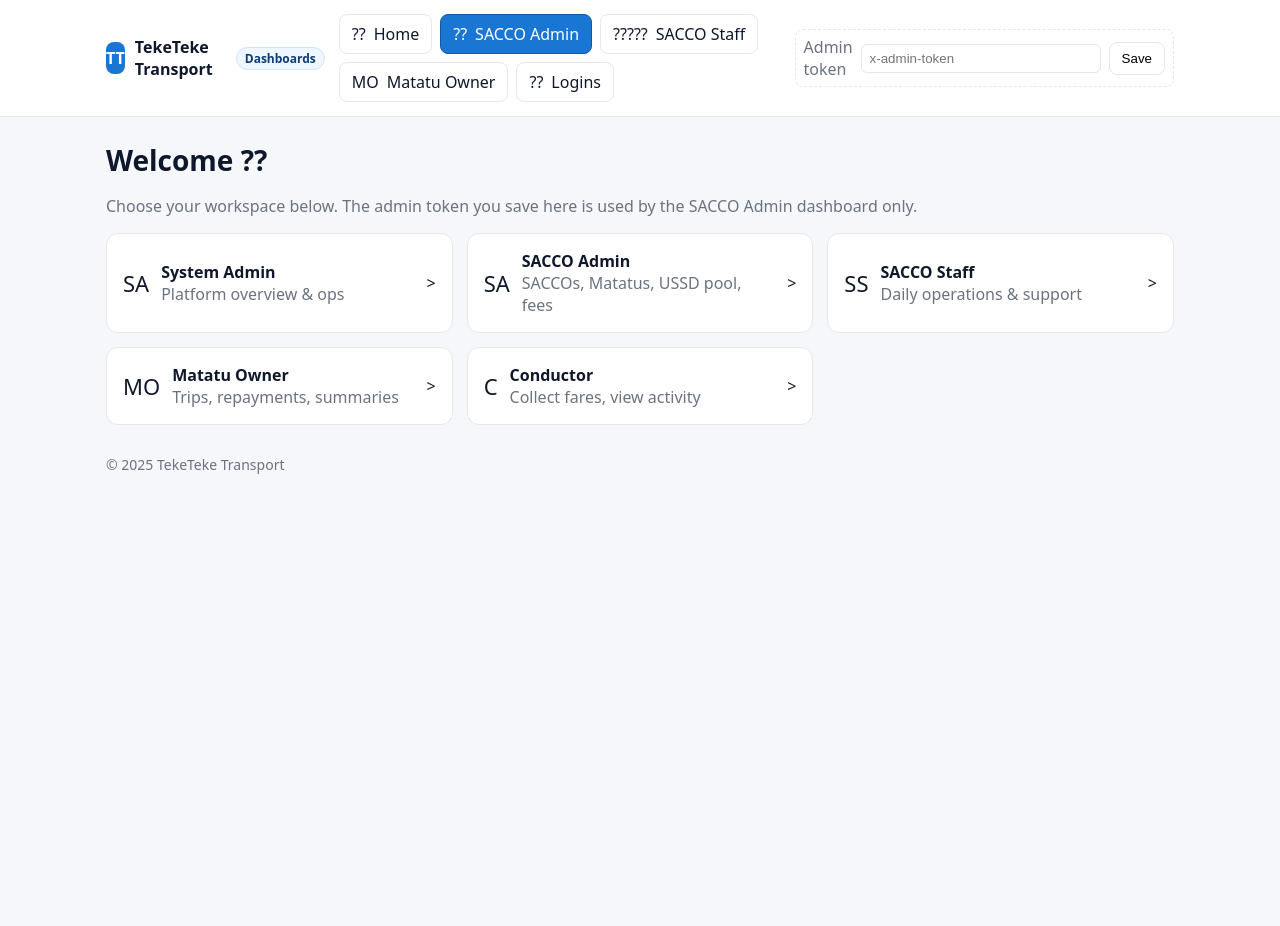
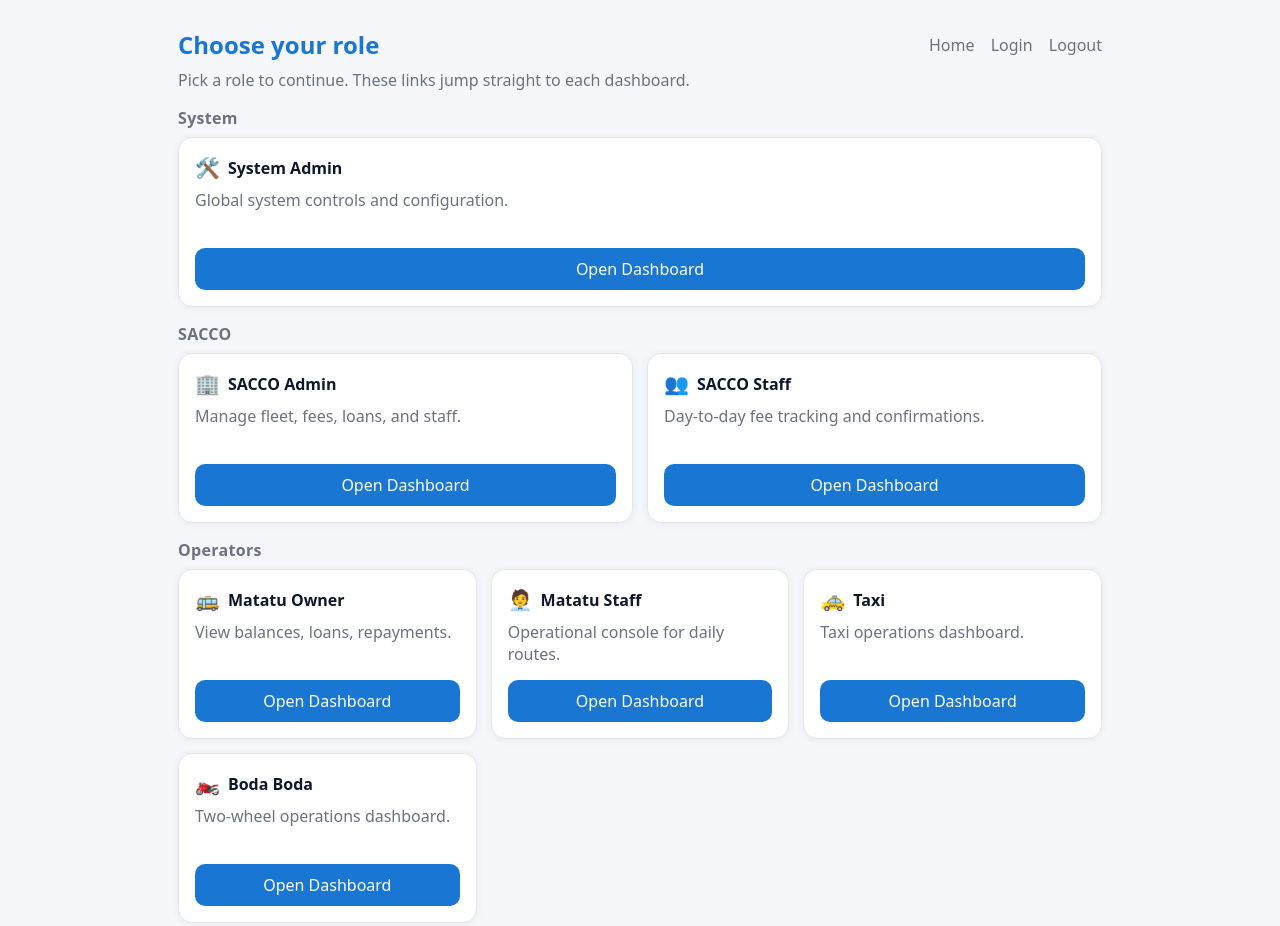
Before and after one commit to kirish34/teketeke_production-, a website: page public/index.html in a window 1280 px wide. Before the commit the page ends 800 px from the top, so only its background shows below. Drawn offline with Linux system fonts and the light colour scheme.

Commit message:
chore: commit latest changes

```diff
--- a/public/index.html
+++ b/public/index.html
@@ -3,120 +3,136 @@
 <head>
   <meta charset="utf-8"/>
   <meta name="viewport" content="width=device-width,initial-scale=1"/>
-  <title>TekeTeke Transport • Dashboards</title>
+  <title>TekeTeke — Choose Role</title>
   <style>
-    :root{--brand:#1976d2;--brand-700:#135ba1;--ink:#0f172a;--bg:#f5f7fb;--panel:#fff;--muted:#6b7280;--border:#e5e7eb}
-    *{box-sizing:border-box} html,body{margin:0;padding:0}
-    body{font-family:system-ui,-apple-system,Segoe UI,Roboto,Arial,Helvetica,sans-serif;background:var(--bg);color:var(--ink)}
-    a{color:inherit;text-decoration:none}
-    .top{position:sticky;top:0;z-index:10;background:var(--panel);border-bottom:1px solid var(--border)}
-    .wrap{max-width:1100px;margin:0 auto;padding:14px 16px;display:flex;gap:14px;align-items:center}
-    .logo{display:flex;align-items:center;gap:10px;font-weight:700}
-    .badge{background:#eef6ff;color:#0b3c74;border:1px solid #cfe3ff;padding:2px 8px;border-radius:999px;font-size:12px}
-    .spacer{flex:1}
-    .nav{display:flex;gap:8px;flex-wrap:wrap}
-    .btn{display:inline-flex;align-items:center;gap:8px;padding:8px 12px;border-radius:8px;border:1px solid var(--border);background:#fff}
-    .btn.primary{background:var(--brand);border-color:var(--brand-700);color:#fff}
-    .btn:hover{filter:brightness(.98)} .btn.primary:hover{background:var(--brand-700)}
-    .adm{display:flex;align-items:center;gap:8px;border:1px dashed var(--border);padding:6px 8px;border-radius:8px}
-    .adm input{border:1px solid var(--border);border-radius:6px;padding:6px 8px;min-width:240px}
-    .hero{max-width:1100px;margin:24px auto 0;padding:0 16px}
-    .title{font-size:28px;margin:10px 0 6px}
-    .muted{color:var(--muted)}
-    .grid{max-width:1100px;margin:16px auto;padding:0 16px;display:grid;grid-template-columns:repeat(3,minmax(0,1fr));gap:14px}
-    @media (max-width:900px){.grid{grid-template-columns:repeat(2,minmax(0,1fr))}}
-    @media (max-width:640px){.grid{grid-template-columns:1fr}}
-    .card{background:var(--panel);border:1px solid var(--border);border-radius:12px;padding:16px;display:flex;gap:12px;align-items:center}
-    .card .ico{font-size:22px} .card .go{margin-left:auto}
-    footer{max-width:1100px;margin:20px auto;padding:10px 16px;color:var(--muted);font-size:14px}
+    :root{
+      --bg:#f5f7fb; --panel:#fff; --brand:#1976d2; --brand-700:#135ba1;
+      --ink:#0f172a; --muted:#6b7280; --border:#e5e7eb; --shadow:0 1px 8px rgba(0,0,0,.06);
+    }
+    *{box-sizing:border-box}
+    html,body{margin:0;padding:0}
+    body{font-family:system-ui,-apple-system,Segoe UI,Roboto,Arial;background:var(--bg);color:var(--ink)}
+    a{color:inherit}
+
+    .wrap{max-width:980px;margin:0 auto;padding:28px}
+    header.top{display:flex;gap:10px;align-items:center;justify-content:space-between;margin-bottom:8px}
+    h1{margin:0;color:var(--brand);font-size:24px}
+    nav a{margin-left:12px;text-decoration:none;color:var(--muted)}
+    nav a:hover{color:var(--brand)}
+
+    .intro{margin:6px 0 14px;color:var(--muted)}
+
+    .section{margin-top:16px}
+    .section h2{font-size:16px;margin:0 0 8px;color:var(--muted);font-weight:600;letter-spacing:.02em}
+
+    .grid{
+      display:grid;
+      grid-template-columns:repeat(auto-fit,minmax(240px,1fr));
+      gap:14px;
+    }
+    .card{
+      background:var(--panel);
+      border:1px solid var(--border);
+      border-radius:14px;
+      padding:16px;
+      box-shadow:var(--shadow);
+      display:flex;flex-direction:column;gap:8px;min-height:170px
+    }
+    .card .title{display:flex;align-items:center;gap:8px}
+    .card .title .icon{font-size:20px}
+    .card h3{margin:0;font-size:16px}
+    .card p{margin:0;color:var(--muted);line-height:1.4;min-height:40px}
+    .btn{
+      margin-top:auto;
+      display:inline-block;
+      padding:10px 14px;
+      border-radius:10px;
+      background:var(--brand);
+      color:#fff;
+      text-decoration:none;
+      text-align:center;
+      outline:none;
+    }
+    .btn:hover{background:var(--brand-700)}
+    .btn:focus{box-shadow:0 0 0 3px rgba(25,118,210,.25)}
+
+    @media (max-width:540px){ nav{display:none} }
   </style>
 </head>
 <body>
+  <div class="wrap">
+    <header class="top">
+      <h1>Choose your role</h1>
+      <nav aria-label="Utility">
+        <a href="/">Home</a>
+        <a href="/auth/login.html">Login</a>
+        <a href="/auth/logout.html">Logout</a>
+      </nav>
+    </header>
 
-  <!-- Top menu -->
-  <header class="top">
-    <div class="wrap">
-      <div class="logo">
-        <span style="display:inline-flex;align-items:center;justify-content:center;width:32px;height:32px;border-radius:8px;background:var(--brand);color:#fff">TT</span>
-        <span>TekeTeke Transport</span>
-        <span class="badge">Dashboards</span>
+    <p class="intro">Pick a role to continue. These links jump straight to each dashboard.</p>
+
+    <!-- System -->
+    <section class="section" aria-labelledby="sec-system">
+      <h2 id="sec-system">System</h2>
+      <div class="grid">
+        <article class="card">
+          <div class="title"><span class="icon">🛠️</span><h3>System Admin</h3></div>
+          <p>Global system controls and configuration.</p>
+          <a class="btn" href="/admin.html" role="button" aria-label="Open System Admin dashboard">Open Dashboard</a>
+        </article>
       </div>
+    </section>
 
-      <nav class="nav">
-        <a class="btn" href="/"><span>??</span>Home</a>
-        <a class="btn primary" href="/sacco/admin.html"><span>??</span>SACCO Admin</a>
-        <a class="btn" href="/sacco/sacco.html"><span>?????</span>SACCO Staff</a>
-        <a class="btn" href="/matatu/owner.html"><span>MO</span>Matatu Owner</a>
-        <a class="btn" href="/auth/role-select.html"><span>??</span>Logins</a>
-      </nav>
+    <!-- SACCO -->
+    <section class="section" aria-labelledby="sec-sacco">
+      <h2 id="sec-sacco">SACCO</h2>
+      <div class="grid">
+        <article class="card">
+          <div class="title"><span class="icon">🏢</span><h3>SACCO Admin</h3></div>
+          <p>Manage fleet, fees, loans, and staff.</p>
+          <a class="btn" href="/sacco/admin.html" role="button" aria-label="Open SACCO Admin dashboard">Open Dashboard</a>
+        </article>
 
-      <div class="spacer"></div>
+        <article class="card">
+          <div class="title"><span class="icon">👥</span><h3>SACCO Staff</h3></div>
+          <p>Day-to-day fee tracking and confirmations.</p>
+          <a class="btn" href="/sacco/staff.html" role="button" aria-label="Open SACCO Staff dashboard">Open Dashboard</a>
+        </article>
+      </div>
+    </section>
 
-      <!-- optional: store admin token locally -->
-      <div class="adm" title="Stored locally in your browser">
-        <span class="muted">Admin token</span>
-        <input id="adm_token" placeholder="x-admin-token"/>
-        <button class="btn" id="save_token">Save</button>
+    <!-- Operators -->
+    <section class="section" aria-labelledby="sec-operators">
+      <h2 id="sec-operators">Operators</h2>
+      <div class="grid">
+        <article class="card">
+          <div class="title"><span class="icon">🚌</span><h3>Matatu Owner</h3></div>
+          <p>View balances, loans, repayments.</p>
+          <a class="btn" href="/matatu/owner.html" role="button" aria-label="Open Matatu Owner dashboard">Open Dashboard</a>
+        </article>
+
+        <!-- Renamed & link updated -->
+        <article class="card">
+          <div class="title"><span class="icon">🧑‍💼</span><h3>Matatu Staff</h3></div>
+          <p>Operational console for daily routes.</p>
+          <a class="btn" href="/matatu/staff.html" role="button" aria-label="Open Matatu Staff console">Open Dashboard</a>
+        </article>
+
+        <article class="card">
+          <div class="title"><span class="icon">🚕</span><h3>Taxi</h3></div>
+          <p>Taxi operations dashboard.</p>
+          <!-- Change this href if your path is /taxi/ -->
+          <a class="btn" href="/taxy/taxy.html" role="button" aria-label="Open Taxi dashboard">Open Dashboard</a>
+        </article>
+
+        <article class="card">
+          <div class="title"><span class="icon">🏍️</span><h3>Boda Boda</h3></div>
+          <p>Two-wheel operations dashboard.</p>
+          <a class="btn" href="/bodaboda/bodaboda.html" role="button" aria-label="Open Boda Boda dashboard">Open Dashboard</a>
+        </article>
       </div>
-    </div>
-  </header>
-
-  <!-- Hero -->
-  <section class="hero">
-    <h1 class="title">Welcome ??</h1>
-    <p class="muted">Choose your workspace below. The admin token you save here is used by the SACCO Admin dashboard only.</p>
-  </section>
-
-  <!-- Tiles -->
-  <main class="grid">
-    <a class="card" href="/admin.html">
-      <div class="ico">SA</div>
-      <div><strong>System Admin</strong><div class="muted">Platform overview & ops</div></div>
-      <span class="go">></span>
-    </a>
-
-    <a class="card" href="/sacco/admin.html">
-      <div class="ico">SA</div>
-      <div><strong>SACCO Admin</strong><div class="muted">SACCOs, Matatus, USSD pool, fees</div></div>
-      <span class="go">></span>
-    </a>
-
-    <a class="card" href="/sacco/sacco.html">
-      <div class="ico">SS</div>
-      <div><strong>SACCO Staff</strong><div class="muted">Daily operations & support</div></div>
-      <span class="go">></span>
-    </a>
-
-    <a class="card" href="/matatu/owner.html">
-      <div class="ico">MO</div>
-      <div><strong>Matatu Owner</strong><div class="muted">Trips, repayments, summaries</div></div>
-      <span class="go">></span>
-    </a>
-
-    <a class="card" href="/conductor/console.html">
-      <div class="ico">C</div>
-      <div><strong>Conductor</strong><div class="muted">Collect fares, view activity</div></div>
-      <span class="go">></span>
-    </a>
-  </main>
-
-  <footer>
-    © <span id="yr"></span> TekeTeke Transport
-  </footer>
-
-  <script>
-    // admin token store (prefer tt_root_token; mirror legacy key)
-    const $ = s => document.querySelector(s);
-    const current = localStorage.getItem('tt_root_token') || localStorage.getItem('tt_admin_token') || '';
-    $('#adm_token').value = current;
-    $('#save_token').onclick = () => {
-      const v = $('#adm_token').value.trim();
-      localStorage.setItem('tt_root_token', v);
-      localStorage.setItem('tt_admin_token', v);
-      const b = $('#save_token'); const old = b.textContent; b.textContent = 'Saved';
-      setTimeout(()=> b.textContent = old, 900);
-    };
-    document.getElementById('yr').textContent = new Date().getFullYear();
-  </script>
+    </section>
+  </div>
 </body>
 </html>
```
